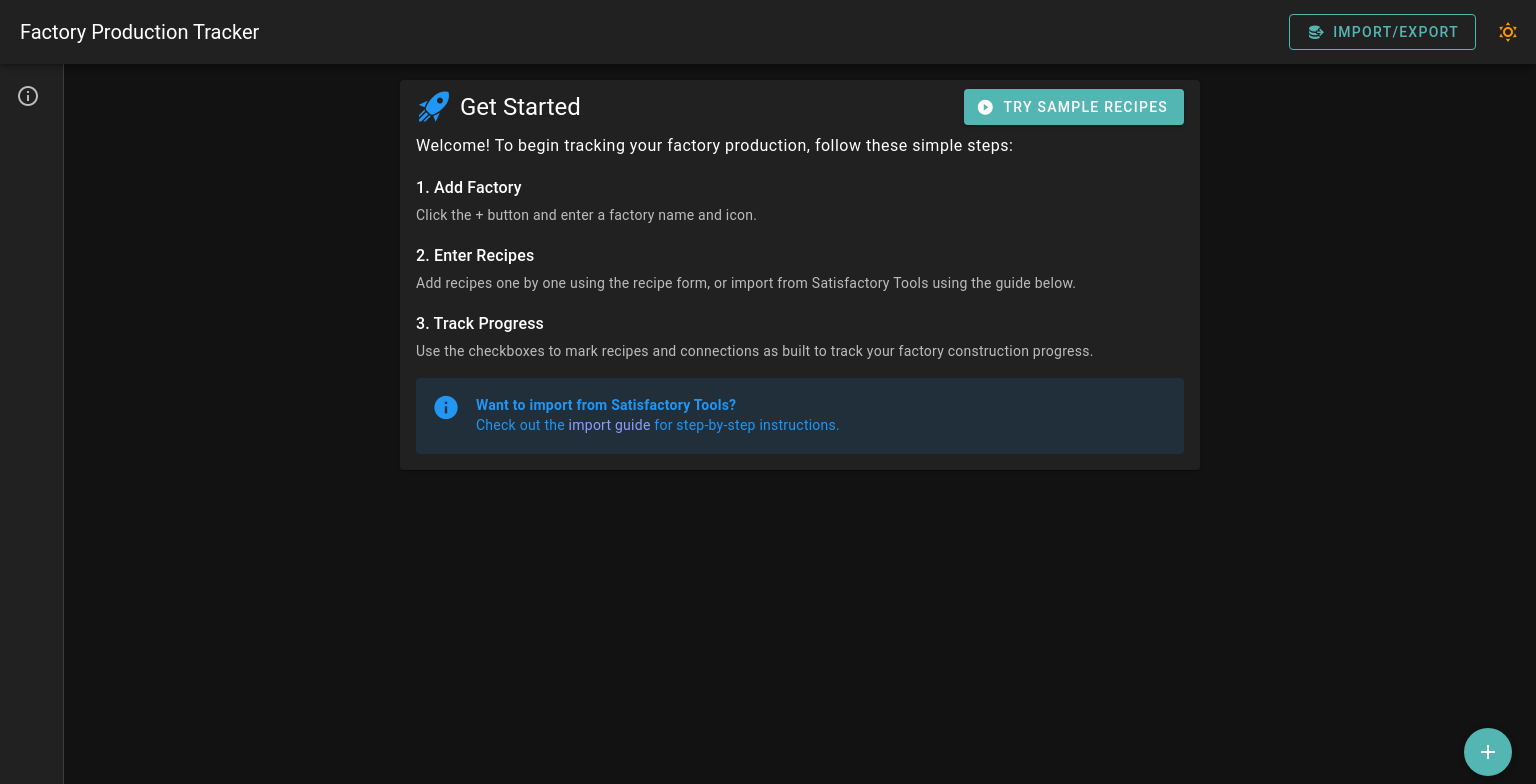
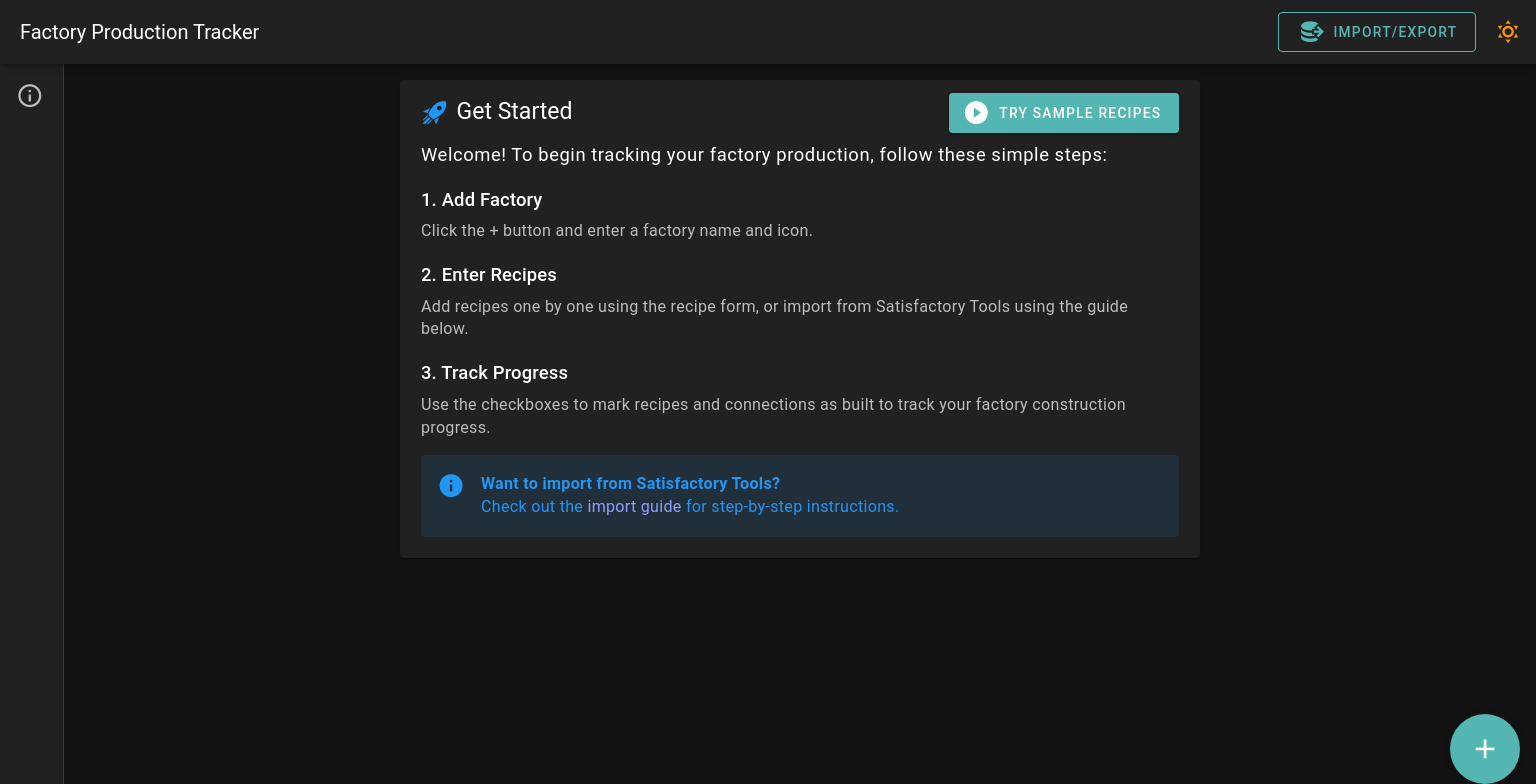
Before and after one commit to ammesonb/satisfactory-prod-tracker, a Vue app: page / in a window 1536 px wide. Shown: the top 784 px of the page. Built offline with nearby package versions, Linux system fonts and the light colour scheme.

Commit message:
Larger display size at high resolution, couple bug fixes

```diff
--- a/src/App.vue
+++ b/src/App.vue
@@ -82,8 +82,8 @@ code {
 
 @media (min-width: 1440px) {
   .fab-container {
-    bottom: 1.5rem;
-    right: 1.5rem;
+    bottom: 1rem;
+    right: 1rem;
     gap: 1rem;
   }
 }
--- a/src/components/common/ItemSelector.vue
+++ b/src/components/common/ItemSelector.vue
@@ -29,7 +29,7 @@ const { dataStore } = getStores()
 
 // Get all available items and buildings with icons
 const allItems = computed<ItemOption[]>(() => {
-  const options = itemsToOptions(dataStore.items)
+  const options = [...itemsToOptions(dataStore.items)]
   if (props.includeBuildings) {
     options.push(...buildingsToOptions(dataStore.buildings))
   }
--- a/src/components/modals/add-factory/RecipeForm.vue
+++ b/src/components/modals/add-factory/RecipeForm.vue
@@ -8,6 +8,7 @@ const emit = defineEmits<{
 }>()
 
 const form = useRecipeInputForm()
+console.log(form.recipeKeys.value)
 
 watch(
   () => form.selectedRecipes.value,
@@ -43,7 +44,7 @@ const addRecipe = () => {
       <RecipeSelector
         :model-value="form.selectedRecipe.value"
         @update:model-value="form.changeRecipe"
-        :exclude-keys="form.recipeKeys"
+        :exclude-keys="form.recipeKeys.value"
         class="mb-3"
       />
 
@@ -81,7 +82,7 @@ const addRecipe = () => {
         </v-col>
       </v-row>
 
-      <RecipeDisplay :recipes="form.selectedRecipes" @remove="form.removeRecipe" />
+      <RecipeDisplay :recipes="form.selectedRecipes.value" @remove="form.removeRecipe" />
     </div>
   </div>
 </template>
--- a/src/main.ts
+++ b/src/main.ts
@@ -17,6 +17,7 @@ import { createPinia } from 'pinia'
 
 import 'vuetify/styles'
 import '@mdi/font/css/materialdesignicons.css'
+import './styles/responsive.css'
 import { createVuetify } from 'vuetify'
 import { mdi } from 'vuetify/iconsets/mdi'
 
@@ -38,6 +39,28 @@ const vuetify = createVuetify({
     defaultSet: 'mdi',
     sets: {
       mdi,
+    },
+  },
+  display: {
+    mobileBreakpoint: 'sm',
+    thresholds: {
+      xs: 0,
+      sm: 600,
+      md: 960,
+      lg: 1280,
+      xl: 1440,
+      xxl: 1920,
+    },
+  },
+  defaults: {
+    VTextField: {
+      density: 'comfortable',
+    },
+    VSelect: {
+      density: 'comfortable',
+    },
+    VAutocomplete: {
+      density: 'comfortable',
     },
   },
 })
--- /dev/null
+++ b/src/styles/responsive.css
@@ -0,0 +1,148 @@
+/* Responsive scaling for larger displays */
+:root {
+  --text-scale: 1;
+  --spacing-scale: 1;
+  --icon-scale: 1;
+}
+
+@media (min-width: 1440px) {
+  :root {
+    --text-scale: 1.15;
+    --spacing-scale: 1.25;
+    --icon-scale: 1.15;
+  }
+}
+
+@media (min-width: 1920px) {
+  :root {
+    --text-scale: 1.3;
+    --spacing-scale: 1.4;
+    --icon-scale: 1.3;
+  }
+}
+
+/* Apply scaling to body text */
+@media (min-width: 1440px) {
+  body {
+    font-size: 1.125rem;
+  }
+
+  /* Scale all buttons moderately */
+  .v-btn {
+    font-size: calc(0.75rem * var(--text-scale)) !important;
+    padding: 0 calc(16px * 1.1) !important;
+    min-height: calc(36px * 1.1) !important;
+  }
+
+  /* Scale FAB buttons more aggressively */
+  .fab-container .v-btn,
+  .fab-container .v-fab {
+    width: calc(56px * var(--spacing-scale)) !important;
+    height: calc(56px * var(--spacing-scale)) !important;
+    min-height: calc(56px * var(--spacing-scale)) !important;
+  }
+
+  /* Scale FAB icons */
+  .fab-container .v-icon {
+    font-size: calc(28px * var(--icon-scale)) !important;
+  }
+
+  .v-icon {
+    font-size: calc(24px * var(--icon-scale)) !important;
+  }
+
+  .v-chip {
+    height: calc(32px * var(--spacing-scale));
+    font-size: calc(0.85rem * var(--text-scale)) !important;
+  }
+
+  /* Scale all Vuetify text classes */
+  .text-h1 {
+    font-size: calc(6rem * var(--text-scale)) !important;
+  }
+  .text-h2 {
+    font-size: calc(3.75rem * var(--text-scale)) !important;
+  }
+  .text-h3 {
+    font-size: calc(3rem * var(--text-scale)) !important;
+  }
+  .text-h4 {
+    font-size: calc(2.125rem * var(--text-scale)) !important;
+  }
+  .text-h5 {
+    font-size: calc(1.5rem * var(--text-scale)) !important;
+  }
+  .text-h6 {
+    font-size: calc(1.25rem * var(--text-scale)) !important;
+  }
+  .text-subtitle-1 {
+    font-size: calc(1rem * var(--text-scale)) !important;
+  }
+  .text-subtitle-2 {
+    font-size: calc(0.875rem * var(--text-scale)) !important;
+  }
+  .text-body-1 {
+    font-size: calc(1rem * var(--text-scale)) !important;
+  }
+  .text-body-2 {
+    font-size: calc(0.875rem * var(--text-scale)) !important;
+  }
+  .text-button {
+    font-size: calc(0.875rem * var(--text-scale)) !important;
+  }
+  .text-caption {
+    font-size: calc(0.775rem * var(--text-scale)) !important;
+  }
+  .text-overline {
+    font-size: calc(0.75rem * var(--text-scale)) !important;
+  }
+
+  /* Scale card content */
+  .v-card-text {
+    font-size: calc(0.875rem * var(--text-scale)) !important;
+  }
+
+  .v-card-title {
+    font-size: calc(1.25rem * var(--text-scale)) !important;
+  }
+
+  /* Scale expansion panel text */
+  .v-expansion-panel-title {
+    font-size: calc(1rem * var(--text-scale)) !important;
+  }
+
+  .v-expansion-panel-text {
+    font-size: calc(0.875rem * var(--text-scale)) !important;
+  }
+
+  /* Scale checkbox */
+  .v-checkbox {
+    font-size: calc(1rem * var(--text-scale)) !important;
+  }
+
+  /* Scale select and input text */
+  .v-select .v-field__input,
+  .v-text-field .v-field__input,
+  .v-autocomplete .v-field__input {
+    font-size: calc(1rem * var(--text-scale)) !important;
+  }
+
+  /* Increase padding for better spacing at larger sizes */
+  .v-card {
+    padding: calc(4px * var(--spacing-scale));
+  }
+
+  .v-expansion-panel-title {
+    padding: calc(16px * var(--spacing-scale)) !important;
+  }
+
+  .v-expansion-panel-text__wrapper {
+    padding: calc(16px * var(--spacing-scale)) !important;
+  }
+}
+
+@media (min-width: 1920px) {
+  body {
+    font-size: 1.25rem;
+  }
+}
```
